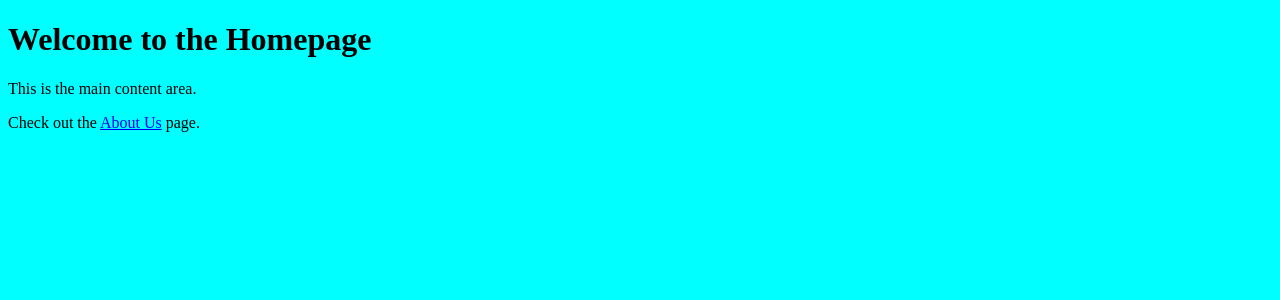
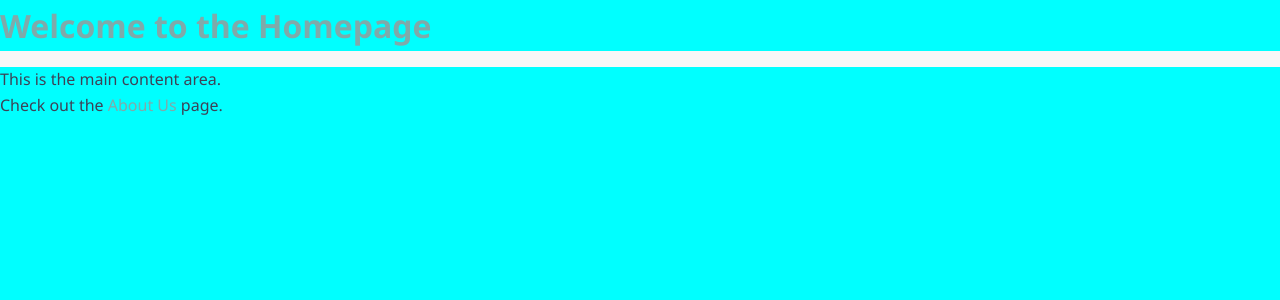
Before and after one commit to JoeOrtiz1995/therapist-site, a Django app: page / in a window 1280 px wide. Shown: the top 300 px of the page. Run offline with Django 5.2, Linux system fonts and the light colour scheme.

Commit message:
Add styles

```diff
--- a/BeauticianSite/static/css/style.css
+++ b/BeauticianSite/static/css/style.css
@@ -1,3 +1,109 @@
 * {
     background-color: aqua;
 }
+
+/* === GLOBAL RESET === */
+* {
+  margin: 0;
+  padding: 0;
+  box-sizing: border-box;
+}
+
+/* === COLOR PALETTE VARIABLES === */
+:root {
+  --primary: #A4CCCC;          /* rgb(164,204,204) */
+  --primary-dark: #7FAAAA;     /* Darker variant */
+  --accent: #FFCFDB;           /* rgb(255,207,219) */
+  --accent-light: #FFE6ED;     /* Lighter accent */
+  --highlight: #FEF3D5;        /* rgb(254,243,213) */
+  --text-color: #3D4256;       /* rgb(86,66,86) */
+  --bg-light: #FFFFFF;
+  --bg-alt: #F7F7F7;
+}
+
+/* === Base Typography & Layout === */
+body {
+  font-family: 'Segoe UI', Tahoma, Geneva, Verdana, sans-serif;
+  background-color: var(--bg-alt);
+  color: var(--text-color);
+  line-height: 1.6;
+}
+
+main {
+    background-color: var(--highlight);
+}
+
+.container {
+  width: 90%;
+  max-width: 1200px;
+  margin: auto;
+  padding: 2rem 0;
+}
+
+/* === Headings & Links === */
+h1, h2, h3, h4 {
+  color: var(--primary-dark);
+  margin-bottom: 1rem;
+}
+
+a {
+  color: var(--primary-dark);
+  text-decoration: none;
+}
+
+a:hover {
+  text-decoration: underline;
+}
+
+/* === Navigation === */
+.navbar {
+  background-color: var(--primary);
+  padding: 1rem;
+}
+
+/* .navbar .navbar-brand, .navbar a {
+  color: white;
+} */
+
+/* === Buttons === */
+.btn {
+  padding: 0.6rem 1.2rem;
+  background-color: var(--primary);
+  border: 1px solid var(--primary-dark);
+  border-radius: 0.5rem;
+  transition: background-color 0.3s ease;
+}
+
+.btn:hover {
+  background-color: var(--primary-dark);
+}
+
+/* === Sections === */
+.section {
+  padding: 3rem 0;
+  background-color: var(--bg-light);
+}
+
+.section.alt {
+  background-color: var(--highlight);
+}
+
+/* === Highlights & Accents === */
+.highlight-box {
+  background-color: var(--accent);
+  padding: 1rem;
+  border-radius: 0.5rem;
+}
+
+.highlight-box.light {
+  background-color: var(--accent-light);
+}
+
+/* === Footer === */
+footer {
+  background-color: var(--primary-dark);
+  color: white;
+  padding: 2rem 0;
+  text-align: center;
+  margin-top: 3rem;
+}
```
